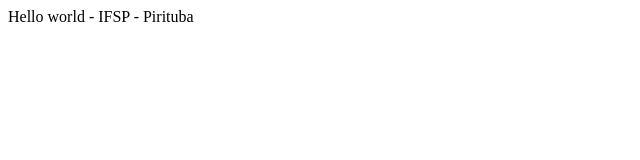
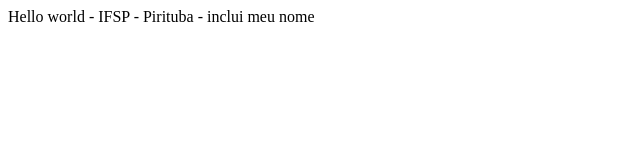
Before and after one commit to JPBatelli/PWEaula01PT3016943, a plain HTML site: page index.html in a window 1280 px wide. Shown: the whole page, without its empty margins (0-640 px from the left). Drawn offline with Linux system fonts and the light colour scheme.

Commit message:
inclui meu nome

```diff
--- a/index.html
+++ b/index.html
@@ -9,7 +9,7 @@
 </head>
 
 <body>
-  Hello world - IFSP - Pirituba
+  Hello world - IFSP - Pirituba - inclui meu nome
   <script src="script.js"></script>
 </body>
 
```
